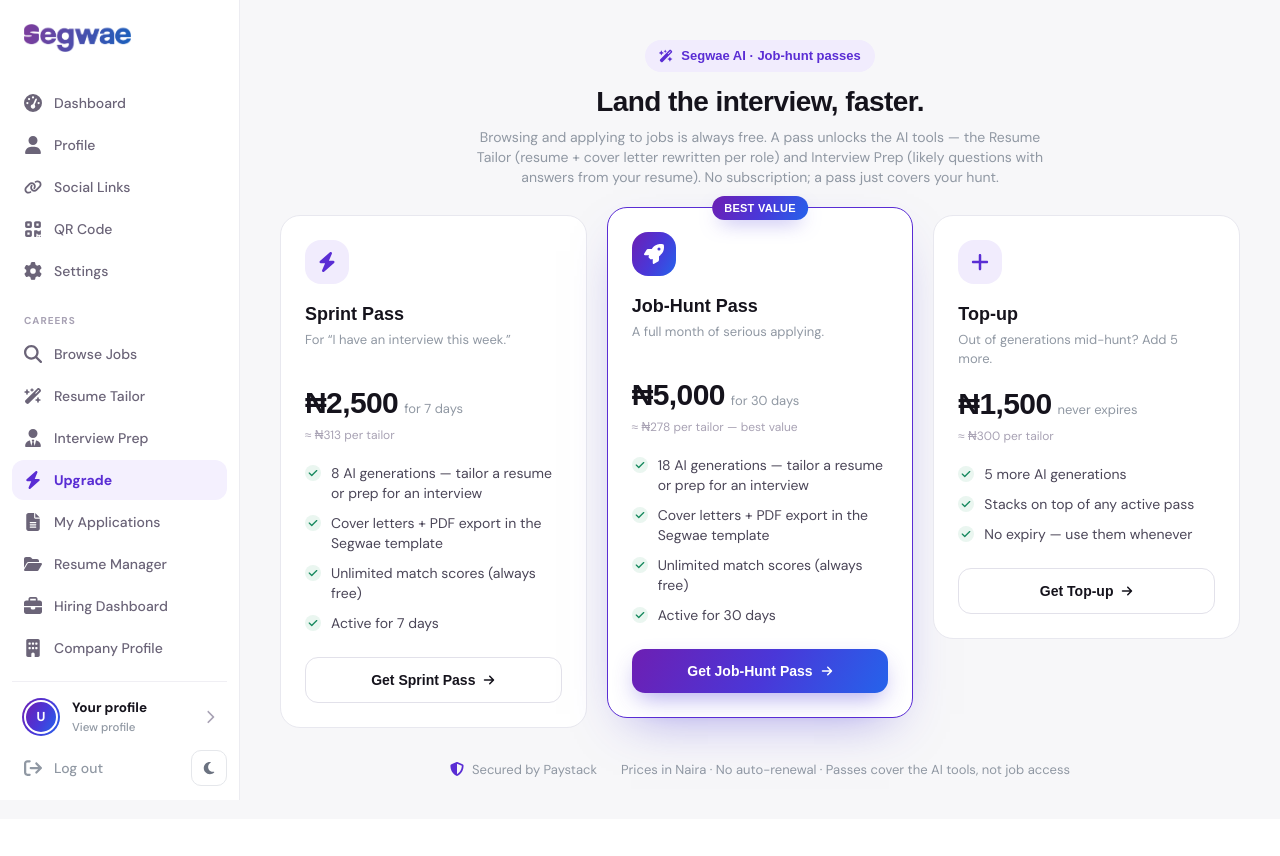
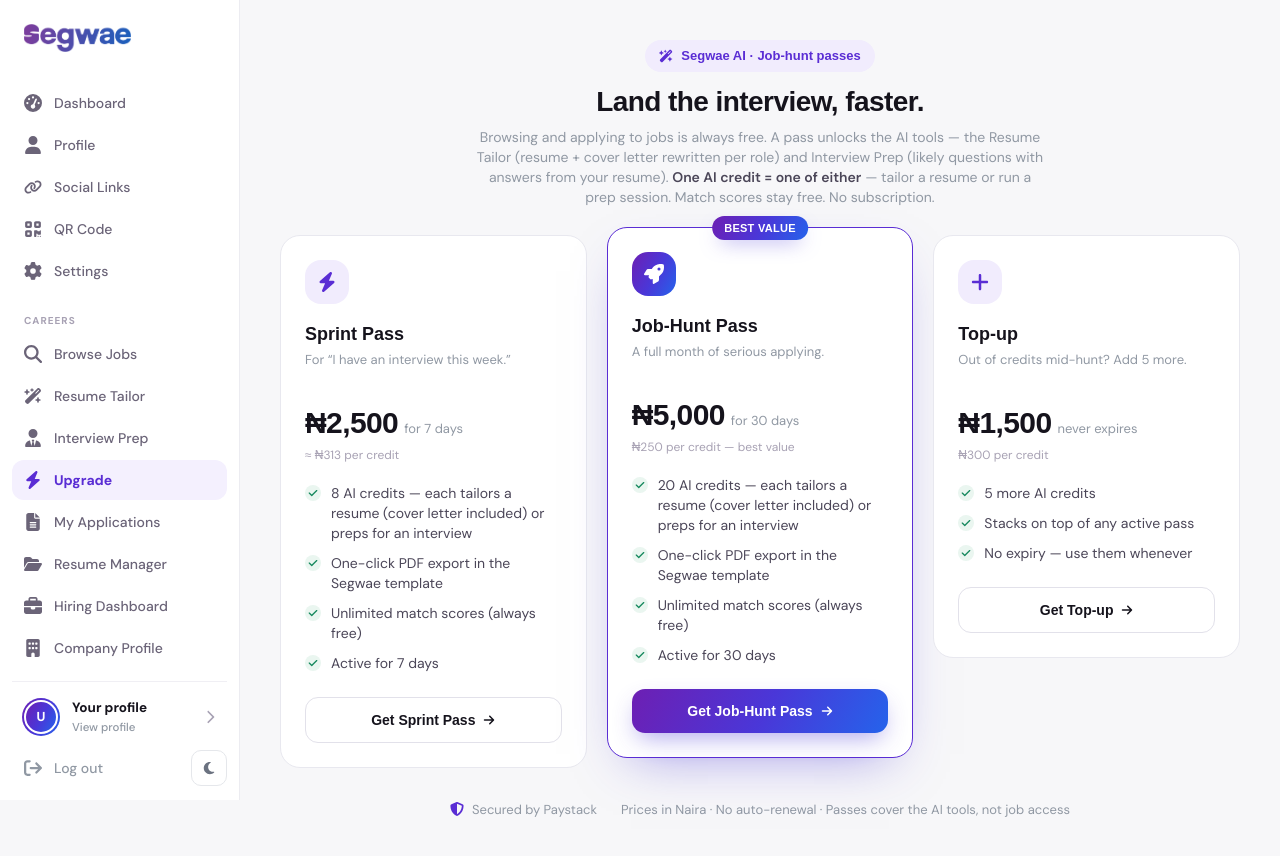
Before and after one commit to segwaehq/segwae-web, a Next.js app: page /dashboard/upgrade in a window 1280 px wide. Shown: the top 856 px of the page. Before the commit the page ends 819 px from the top, so only its background shows below. Built offline with nearby package versions, Linux system fonts and the light colour scheme; no server answers.

Commit message:
update: tweaks to upgrade page and landing page updates

```diff
--- a/app/dashboard/ai-tools/page.tsx
+++ b/app/dashboard/ai-tools/page.tsx
@@ -301,9 +301,9 @@
           <div className="space-y-2 border-t border-[#F0EFF4] dark:border-line pt-4">
             <p className="font-openSans text-[13px] text-[#9098A3] dark:text-content-subtle">
               {entitlement.remaining > 0
-                ? `${entitlement.remaining} tailor${entitlement.remaining === 1 ? '' : 's'} left` +
+                ? `${entitlement.remaining} AI credit${entitlement.remaining === 1 ? '' : 's'} left` +
                   (entitlement.hasPaidPass ? ' · pass active' : ' · free')
-                : "You've used your free tailor — grab a pass to keep going."}
+                : "You've used your free credit — grab a pass to keep going."}
             </p>
             <Link
               href="/dashboard/upgrade"
--- a/app/dashboard/upgrade/page.tsx
+++ b/app/dashboard/upgrade/page.tsx
@@ -19,7 +19,7 @@
   name: string
   price: string
   period: string
-  perTailor: string
+  perCredit: string
   tagline: string
   icon: typeof FaBolt
   features: string[]
@@ -33,12 +33,12 @@
     name: 'Sprint Pass',
     price: '₦2,500',
     period: 'for 7 days',
-    perTailor: '≈ ₦313 per tailor',
+    perCredit: '≈ ₦313 per credit',
     tagline: 'For “I have an interview this week.”',
     icon: FaBolt,
     features: [
-      '8 AI generations — tailor a resume or prep for an interview',
-      'Cover letters + PDF export in the Segwae template',
+      '8 AI credits — each tailors a resume (cover letter included) or preps for an interview',
+      'One-click PDF export in the Segwae template',
       'Unlimited match scores (always free)',
       'Active for 7 days',
     ],
@@ -48,12 +48,12 @@
     name: 'Job-Hunt Pass',
     price: '₦5,000',
     period: 'for 30 days',
-    perTailor: '≈ ₦278 per tailor — best value',
+    perCredit: '₦250 per credit — best value',
     tagline: 'A full month of serious applying.',
     icon: FaRocket,
     features: [
-      '18 AI generations — tailor a resume or prep for an interview',
-      'Cover letters + PDF export in the Segwae template',
+      '20 AI credits — each tailors a resume (cover letter included) or preps for an interview',
+      'One-click PDF export in the Segwae template',
       'Unlimited match scores (always free)',
       'Active for 30 days',
     ],
@@ -65,11 +65,11 @@
     name: 'Top-up',
     price: '₦1,500',
     period: 'never expires',
-    perTailor: '≈ ₦300 per tailor',
-    tagline: 'Out of generations mid-hunt? Add 5 more.',
+    perCredit: '₦300 per credit',
+    tagline: 'Out of credits mid-hunt? Add 5 more.',
     icon: FaPlus,
     features: [
-      '5 more AI generations',
+      '5 more AI credits',
       'Stacks on top of any active pass',
       'No expiry — use them whenever',
     ],
@@ -149,7 +149,8 @@
         <p className="font-openSans text-sm text-[#9098A3] dark:text-content-subtle mt-2 max-w-xl mx-auto">
           Browsing and applying to jobs is always free. A pass unlocks the AI tools — the Resume
           Tailor (resume + cover letter rewritten per role) and Interview Prep (likely questions with
-          answers from your resume). No subscription; a pass just covers your hunt.
+          answers from your resume). <span className="text-[#4B4658] dark:text-content-muted font-semibold">One AI credit = one of either</span> — tailor a
+          resume or run a prep session. Match scores stay free. No subscription.
         </p>
       </header>
 
@@ -160,12 +161,12 @@
             {entitlement.remaining > 0 ? (
               <>
                 <span className="font-satoshi font-bold text-[#15131C] dark:text-content">
-                  {entitlement.remaining} tailor{entitlement.remaining === 1 ? '' : 's'} left
+                  {entitlement.remaining} AI credit{entitlement.remaining === 1 ? '' : 's'} left
                 </span>{' '}
                 {entitlement.hasPaidPass ? '· pass active' : '· on the free tier'}
               </>
             ) : (
-              "You've used your free tailor — grab a pass below to keep going."
+              "You've used your free credit — grab a pass below to keep going."
             )}
           </p>
           <Link
@@ -228,7 +229,7 @@
                 </span>
                 <span className="font-openSans text-[13px] text-[#9098A3] dark:text-content-subtle">{plan.period}</span>
               </div>
-              <p className="font-openSans text-xs text-[#A8A2B4] dark:text-content-subtle mt-0.5">{plan.perTailor}</p>
+              <p className="font-openSans text-xs text-[#A8A2B4] dark:text-content-subtle mt-0.5">{plan.perCredit}</p>
 
               <ul className="mt-5 space-y-2.5 flex-1">
                 {plan.features.map((f, i) => (
--- a/components/HomeClient.tsx
+++ b/components/HomeClient.tsx
@@ -18,6 +18,9 @@
   FaPhone,
   FaFileLines,
   FaShareNodes,
+  FaWandMagicSparkles,
+  FaGaugeHigh,
+  FaComments,
 } from 'react-icons/fa6'
 
 const ease = [0.22, 1, 0.36, 1] as const
@@ -135,6 +138,27 @@
   { icon: FaWifi, label: 'Offline-ready', desc: 'Share without internet access.' },
 ]
 
+const AI_TOOLS = [
+  {
+    icon: FaGaugeHigh,
+    name: 'Match Score',
+    tag: 'Free',
+    desc: 'See how well your resume fits a role before you apply — and exactly what to sharpen. Unlimited, always free.',
+  },
+  {
+    icon: FaWandMagicSparkles,
+    name: 'Resume Tailor',
+    tag: 'Pass',
+    desc: 'Rewrites your resume and cover letter for the exact role, then exports a clean PDF in one click.',
+  },
+  {
+    icon: FaComments,
+    name: 'Interview Prep',
+    tag: 'Pass',
+    desc: 'The questions you’re most likely to be asked, with answers drawn straight from your own experience.',
+  },
+]
+
 function jobHref(job: PreviewJob) {
   return job.id ? `/jobs/${job.id}` : '/jobs'
 }
@@ -219,9 +243,9 @@
 
               <motion.div variants={fadeUp} className="flex gap-10 mt-9 pt-6 border-t border-[#ECECF1] dark:border-line">
                 {[
-                  { num: '500+', label: 'Open roles' },
-                  { num: '50+', label: 'Hiring companies' },
-                  { num: '10k+', label: 'Professionals' },
+                  { num: 'Free', label: 'To create your profile' },
+                  { num: 'AI', label: 'Resume & match tools' },
+                  { num: '1-tap', label: 'Apply to roles' },
                 ].map((s) => (
                   <div key={s.label}>
                     <p className="font-satoshi font-black text-[28px] tracking-[-0.03em] text-[#0F1115] dark:text-content leading-none">
@@ -278,7 +302,7 @@
                   ))}
                 </div>
                 <div className="px-5 py-[13px] bg-[#FAFAFC] dark:bg-white/[0.03] border-t border-[#EFEFF4] dark:border-line text-center font-openSans text-xs font-medium text-[#9098A3] dark:text-content-subtle">
-                  Updated daily · 500+ open positions
+                  New roles added regularly
                 </div>
               </div>
             </motion.div>
@@ -448,6 +472,71 @@
         </div>
       </section>
 
+      {/* ═══ SEGWAE AI ═══════════════════════════════════════════════════════ */}
+      <section id="ai" className="py-16 md:py-24 px-4 sm:px-6 lg:px-8 bg-[#FAFAFB] dark:bg-[#12101b]">
+        <div className="max-w-6xl mx-auto">
+
+          <InView className="max-w-[580px] mb-11">
+            <motion.div
+              variants={fadeUp}
+              className="inline-flex items-center gap-2 px-[13px] py-1.5 rounded-full bg-[#F4F0FE] dark:bg-[#221b36] border border-[#E6DCFB] dark:border-[#332a4d] mb-5"
+            >
+              <FaWandMagicSparkles className="w-3 h-3 text-[#5A2DD4] dark:text-[#b9a4f7]" />
+              <span className="font-satoshi text-xs font-bold tracking-[0.04em] text-[#5A2DD4] dark:text-[#b9a4f7]">
+                Segwae AI
+              </span>
+            </motion.div>
+            <motion.h2 variants={fadeUp} className="font-satoshi font-black tracking-[-0.03em] leading-[1.04] text-[#0F1115] dark:text-content text-[clamp(2.2rem,3.4vw,3.1rem)]">
+              Land the interview, faster.
+            </motion.h2>
+            <motion.p variants={fadeUp} className="font-openSans text-grey3 dark:text-content-muted text-base font-medium leading-relaxed mt-4">
+              Segwae reads the job and your resume, then helps you apply sharper — score your fit, rewrite your resume and cover letter for the role, and walk in prepared for the questions.
+            </motion.p>
+          </InView>
+
+          <InView className="grid md:grid-cols-3 gap-4">
+            {AI_TOOLS.map(({ icon: Icon, name, tag, desc }) => (
+              <motion.div
+                key={name}
+                variants={fadeUp}
+                className="bg-white dark:bg-surface-raised rounded-[15px] border border-[#E8E8EF] dark:border-line p-[22px] h-full flex flex-col"
+              >
+                <div className="flex items-center justify-between mb-[18px]">
+                  <div className="w-11 h-11 rounded-[12px] bg-[#F4F0FE] dark:bg-[#241d38] flex items-center justify-center text-[#5A2DD4] dark:text-[#b9a4f7]">
+                    <Icon className="w-[18px] h-[18px]" />
+                  </div>
+                  <span
+                    className={`text-[10px] font-satoshi font-bold px-2.5 py-[3px] rounded-md ${
+                      tag === 'Free'
+                        ? 'text-[#16895E] bg-[#E7F6EF] dark:text-[#4ade9e] dark:bg-[#12271e]'
+                        : 'text-[#5A2DD4] bg-[#F1ECFD] dark:text-[#b9a4f7] dark:bg-[#221b36]'
+                    }`}
+                  >
+                    {tag === 'Free' ? 'Free' : 'With a pass'}
+                  </span>
+                </div>
+                <h3 className="font-satoshi font-bold text-[16px] text-grey1 dark:text-content mb-2">{name}</h3>
+                <p className="font-openSans text-[13.5px] font-medium text-grey3 dark:text-content-muted leading-relaxed">{desc}</p>
+              </motion.div>
+            ))}
+          </InView>
+
+          <InView className="mt-9 flex flex-wrap items-center gap-x-6 gap-y-3">
+            <motion.div variants={fadeUp}>
+              <Link
+                href="/dashboard/ai-tools"
+                className="inline-flex items-center gap-2 bg-brand-gradient text-white px-6 py-3.5 rounded-[11px] font-satoshi font-bold text-sm shadow-[0_8px_22px_rgba(74,55,216,0.3)] hover:-translate-y-0.5 transition-transform"
+              >
+                Try it free <FaArrowRight className="w-3.5 h-3.5" />
+              </Link>
+            </motion.div>
+            <motion.p variants={fadeUp} className="font-openSans text-[13px] font-medium text-[#9098A3] dark:text-content-subtle">
+              Match scores are always free · Passes from ₦2,500 · No subscription
+            </motion.p>
+          </InView>
+        </div>
+      </section>
+
       {/* ═══ FOR EMPLOYERS ═══════════════════════════════════════════════════ */}
       <section id="employers" className="relative overflow-hidden py-20 md:py-24 px-4 sm:px-6 lg:px-8 bg-[#0F1115] border-y border-transparent dark:border-line">
         <div
@@ -464,7 +553,7 @@
                 Hire standout talent, faster.
               </h2>
               <p className="font-openSans text-base font-medium text-white/55 leading-relaxed max-w-[420px]">
-                Post roles to thousands of qualified professionals. Review rich profiles, manage every application, and find your next great hire — all in one dashboard.
+                Post roles to a growing community of qualified professionals. Review rich profiles, manage every application, and find your next great hire — all in one dashboard.
               </p>
             </motion.div>
 
@@ -595,7 +684,7 @@
             Your next chapter<br />starts here.
           </motion.h2>
           <motion.p variants={fadeUp} className="font-openSans text-lg font-medium text-white/[0.78] mb-8 max-w-[430px] mx-auto leading-relaxed">
-            Join thousands of professionals building careers and making connections on Segwae.
+            Join professionals building careers and making connections on Segwae.
           </motion.p>
           <motion.div variants={fadeUp} className="flex flex-col sm:flex-row gap-3 justify-center">
             <Link
--- a/lib/ai/entitlements.ts
+++ b/lib/ai/entitlements.ts
@@ -12,7 +12,7 @@
 /** Pass plans — server-authoritative price (kobo), cap, and validity. Tunable. */
 export const PASS_PLANS = {
   sprint: { label: 'Sprint Pass', amountKobo: 250_000, generations_cap: 8, days: 7 },
-  job_hunt: { label: 'Job-Hunt Pass', amountKobo: 500_000, generations_cap: 18, days: 30 },
+  job_hunt: { label: 'Job-Hunt Pass', amountKobo: 500_000, generations_cap: 20, days: 30 },
   topup: { label: 'Top-up (5 tailors)', amountKobo: 150_000, generations_cap: 5, days: null },
 } as const
 
```
